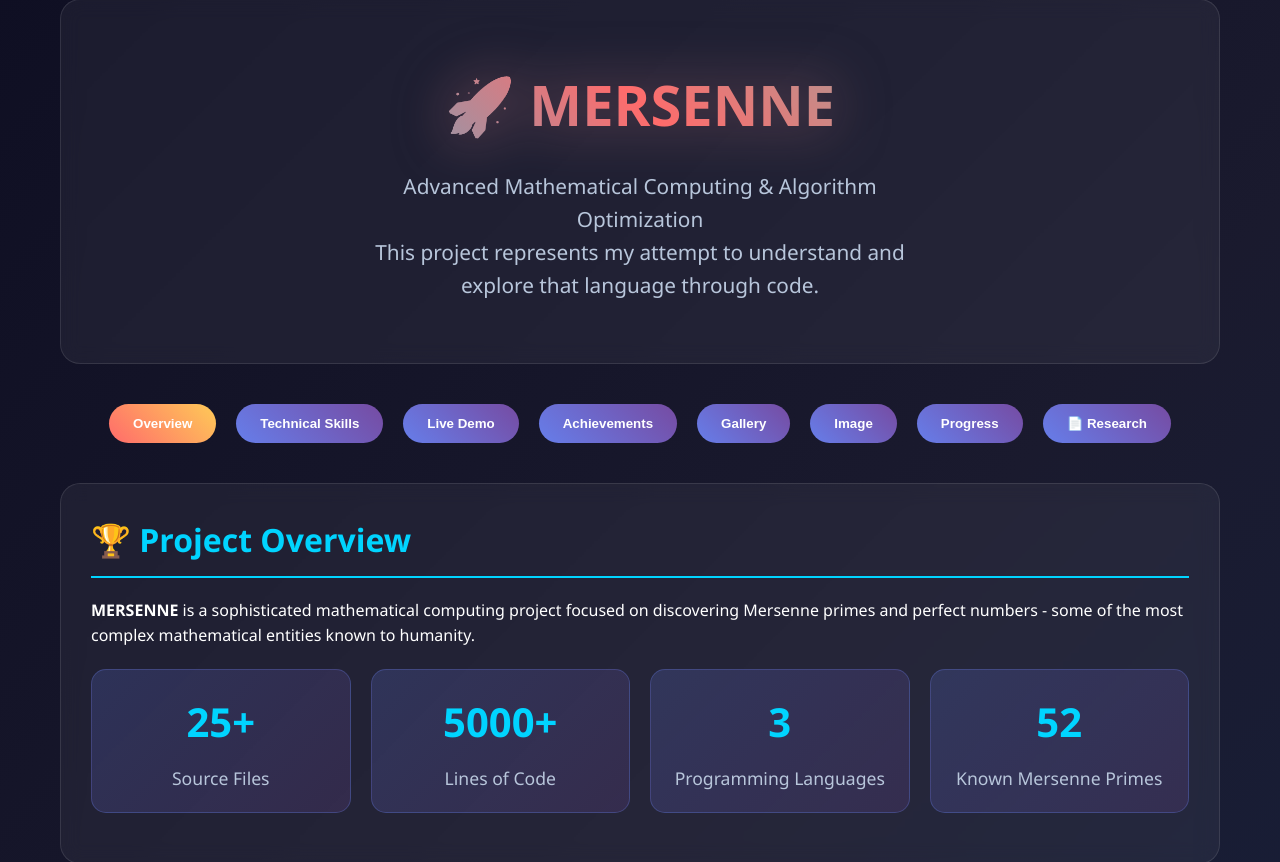
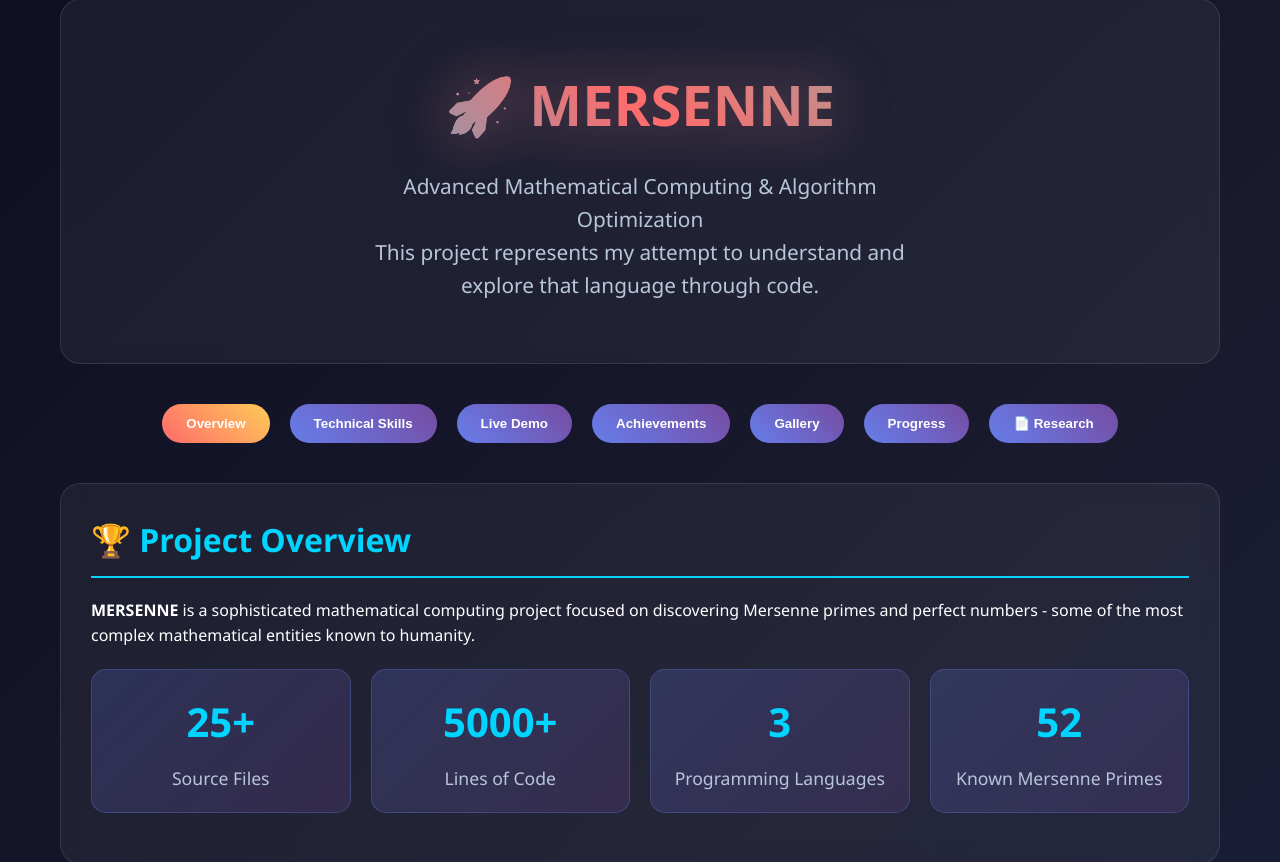
Before and after one commit to jayaraman2212066/MERSENNAA, a Flask app: page / in a window 1280 px wide. Shown: the part 21-883 px from the top of the page. Run offline with Flask 3, Linux system fonts and the light colour scheme.

Commit message:
Remove Image tab and featured asset section; keep favicon only

```diff
--- a/templates/index.html
+++ b/templates/index.html
@@ -342,7 +342,6 @@
             <button class="nav-btn" onclick="showSection('demo')">Live Demo</button>
             <button class="nav-btn" onclick="showSection('achievements')">Achievements</button>
             <button class="nav-btn" onclick="openGallery()">Gallery</button>
-            <button class="nav-btn" onclick="showSection('image')">Image</button>
             <button class="nav-btn" onclick="showSection('progress')">Progress</button>
             <button class="nav-btn" onclick="viewResearchPaper()">📄 Research</button>
         </div>
@@ -598,16 +597,7 @@
             </div>
         </div>
 
-        <!-- Single Image Tab Section -->
-        <div id="image" class="content-section">
-            <div class="section">
-                <h2>🖼️ Image</h2>
-                <div style="border:1px solid #333; border-radius:10px; overflow:hidden; background:#0b1220;">
-                    <div style="padding:8px 10px; border-bottom:1px solid #222; font-weight:600;">Featured Visual</div>
-                    <img src="/assets/images.jpg" alt="Project featured visual" title="Project featured visual" style="width:100%; height:auto; display:block;">
-                </div>
-            </div>
-        </div>
+
 
         <!-- Progress Section -->
         <div id="progress" class="content-section">
```
